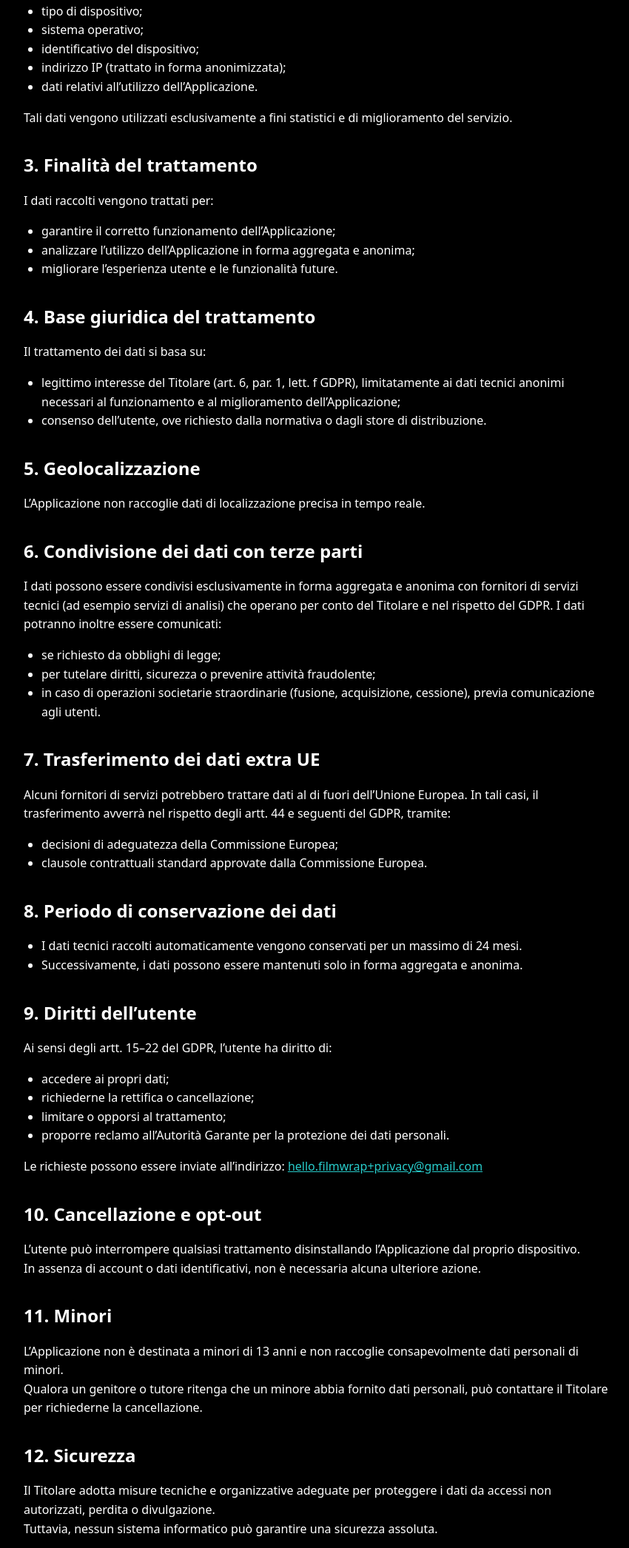
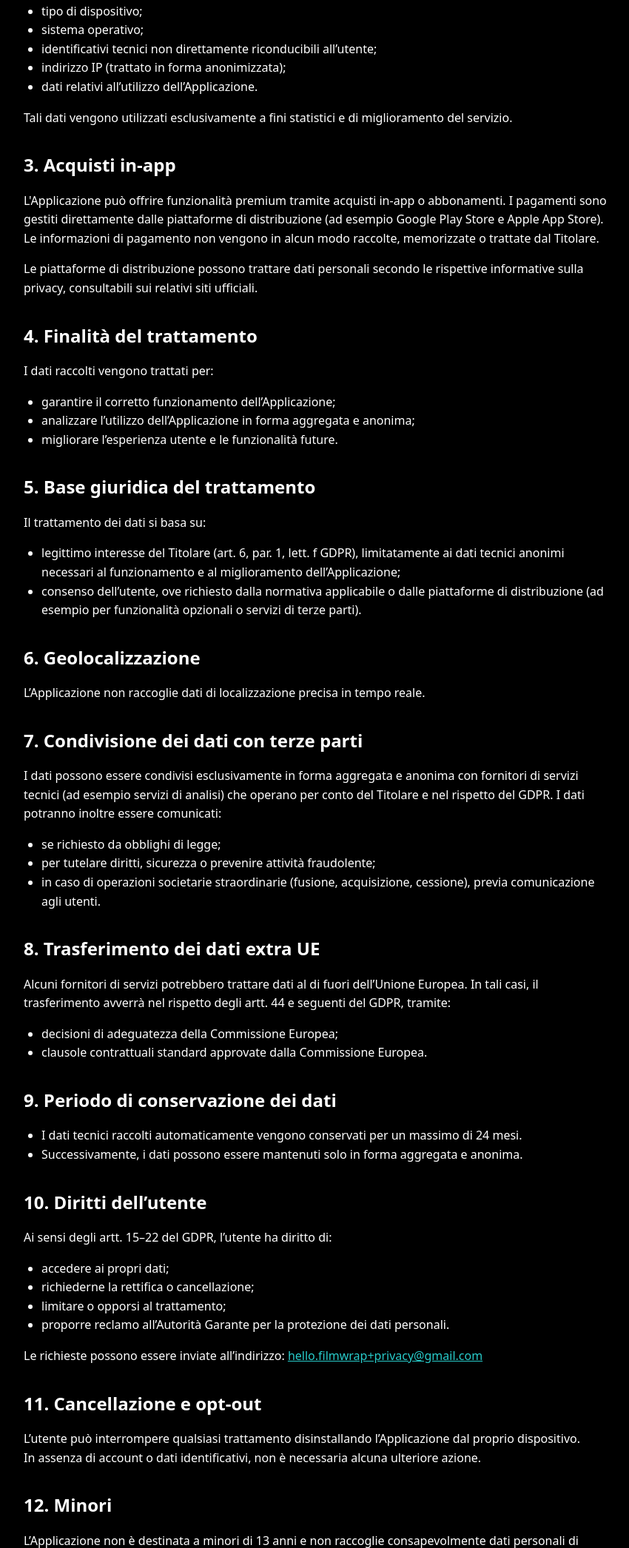
Before and after one commit to filMWrap/filMWrap_privacy-terms, a plain HTML site: page privacy.html in a window 1280 px wide. Shown: the part 708-2800 px from the top of the page at 74% size, without its empty margins (208-1058 px from the left). Drawn offline with Linux system fonts and the light colour scheme.

Commit message:
fixed txt

```diff
--- a/privacy.html
+++ b/privacy.html
@@ -60,13 +60,17 @@
   <ul>
     <li>tipo di dispositivo;</li>
     <li>sistema operativo;</li>
-    <li>identificativo del dispositivo;</li>
+    <li>identificativi tecnici non direttamente riconducibili all’utente;</li>
     <li>indirizzo IP (trattato in forma anonimizzata);</li>
     <li>dati relativi all’utilizzo dell’Applicazione.</li>
   </ul>
   <p>Tali dati vengono utilizzati esclusivamente a fini statistici e di miglioramento del servizio.</p>
 
-  <h2>3. Finalità del trattamento</h2>
+  <h2>3. Acquisti in-app</h2>
+  <p>L'Applicazione può offrire funzionalità premium tramite acquisti in-app o abbonamenti. I pagamenti sono gestiti direttamente dalle piattaforme di distribuzione (ad esempio Google Play Store e Apple App Store). Le informazioni di pagamento non vengono in alcun modo raccolte, memorizzate o trattate dal Titolare.</p>
+  <p>Le piattaforme di distribuzione possono trattare dati personali secondo le rispettive informative sulla privacy, consultabili sui relativi siti ufficiali.</p>
+
+  <h2>4. Finalità del trattamento</h2>
   <p>I dati raccolti vengono trattati per:</p>
   <ul>
     <li>garantire il corretto funzionamento dell’Applicazione;</li>
@@ -74,17 +78,17 @@
     <li>migliorare l’esperienza utente e le funzionalità future.</li>
   </ul>
 
-  <h2>4. Base giuridica del trattamento</h2>
+  <h2>5. Base giuridica del trattamento</h2>
   <p>Il trattamento dei dati si basa su:</p>
   <ul>
     <li>legittimo interesse del Titolare (art. 6, par. 1, lett. f GDPR), limitatamente ai dati tecnici anonimi necessari al funzionamento e al miglioramento dell’Applicazione;</li>
-    <li>consenso dell’utente, ove richiesto dalla normativa o dagli store di distribuzione.</li>
+    <li>consenso dell’utente, ove richiesto dalla normativa applicabile o dalle piattaforme di distribuzione (ad esempio per funzionalità opzionali o servizi di terze parti).</li>
   </ul>
 
-  <h2>5. Geolocalizzazione</h2>
+  <h2>6. Geolocalizzazione</h2>
   <p>L’Applicazione non raccoglie dati di localizzazione precisa in tempo reale.</p>
 
-  <h2>6. Condivisione dei dati con terze parti</h2>
+  <h2>7. Condivisione dei dati con terze parti</h2>
   <p>I dati possono essere condivisi esclusivamente in forma aggregata e anonima con fornitori di servizi tecnici (ad esempio servizi di analisi) che operano per conto del Titolare e nel rispetto del GDPR. I dati potranno inoltre essere comunicati:</p>
   <ul>
     <li>se richiesto da obblighi di legge;</li>
@@ -92,20 +96,20 @@
     <li>in caso di operazioni societarie straordinarie (fusione, acquisizione, cessione), previa comunicazione agli utenti.</li>
   </ul>
 
-  <h2>7. Trasferimento dei dati extra UE</h2>
+  <h2>8. Trasferimento dei dati extra UE</h2>
   <p>Alcuni fornitori di servizi potrebbero trattare dati al di fuori dell’Unione Europea. In tali casi, il trasferimento avverrà nel rispetto degli artt. 44 e seguenti del GDPR, tramite:</p>
   <ul>
     <li>decisioni di adeguatezza della Commissione Europea;</li>
     <li>clausole contrattuali standard approvate dalla Commissione Europea.</li>
   </ul>
 
-  <h2>8. Periodo di conservazione dei dati</h2>
+  <h2>9. Periodo di conservazione dei dati</h2>
   <ul>
     <li>I dati tecnici raccolti automaticamente vengono conservati per un massimo di 24 mesi.</li>
     <li>Successivamente, i dati possono essere mantenuti solo in forma aggregata e anonima.</li>
   </ul>
 
-  <h2>9. Diritti dell’utente</h2>
+  <h2>10. Diritti dell’utente</h2>
   <p>Ai sensi degli artt. 15–22 del GDPR, l’utente ha diritto di:</p>
   <ul>
     <li>accedere ai propri dati;</li>
@@ -115,24 +119,24 @@
   </ul>
   <p>Le richieste possono essere inviate all’indirizzo: <a href="mailto:hello.filmwrap+privacy@gmail.com">hello.filmwrap+privacy@gmail.com</a></p>
 
-  <h2>10. Cancellazione e opt-out</h2>
+  <h2>11. Cancellazione e opt-out</h2>
   <p>L’utente può interrompere qualsiasi trattamento disinstallando l’Applicazione dal proprio dispositivo.<br>
   In assenza di account o dati identificativi, non è necessaria alcuna ulteriore azione.</p>
 
-  <h2>11. Minori</h2>
+  <h2>12. Minori</h2>
   <p>L’Applicazione non è destinata a minori di 13 anni e non raccoglie consapevolmente dati personali di minori.<br>
   Qualora un genitore o tutore ritenga che un minore abbia fornito dati personali, può contattare il Titolare per richiederne la cancellazione.</p>
 
-  <h2>12. Sicurezza</h2>
+  <h2>13. Sicurezza</h2>
   <p>Il Titolare adotta misure tecniche e organizzative adeguate per proteggere i dati da accessi non autorizzati, perdita o divulgazione.<br>
   Tuttavia, nessun sistema informatico può garantire una sicurezza assoluta.</p>
 
-  <h2>13. Modifiche alla presente Informativa</h2>
+  <h2>14. Modifiche alla presente Informativa</h2>
   <p>La presente Informativa può essere aggiornata periodicamente.<br>
-  Le modifiche verranno pubblicate all’interno dell’Applicazione e comunicate tramite i canali ufficiali <strong>[@xxx.app]</strong>.<br>
+  Le modifiche verranno pubblicate all’interno dell’Applicazione.<br>
   L’uso continuato dell’Applicazione costituisce accettazione delle modifiche.</p>
 
-  <h2>14. Contatti</h2>
+  <h2>15. Contatti</h2>
   <p>Per qualsiasi informazione relativa alla presente Informativa sulla Privacy è possibile contattare il Titolare del trattamento all’indirizzo email:<br>
   <a href="mailto:hello.filmwrap+privacy@gmail.com">hello.filmwrap+privacy@gmail.com</a></p>
 
```
Also changed, not shown: terms.html (+1 -1 lines).
